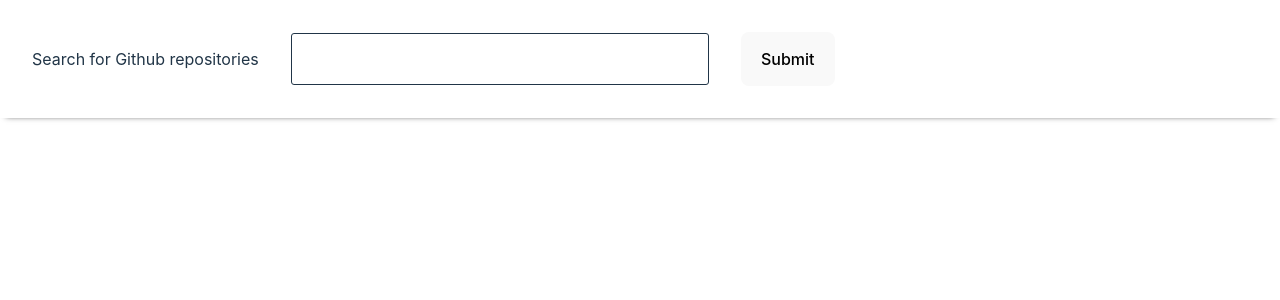
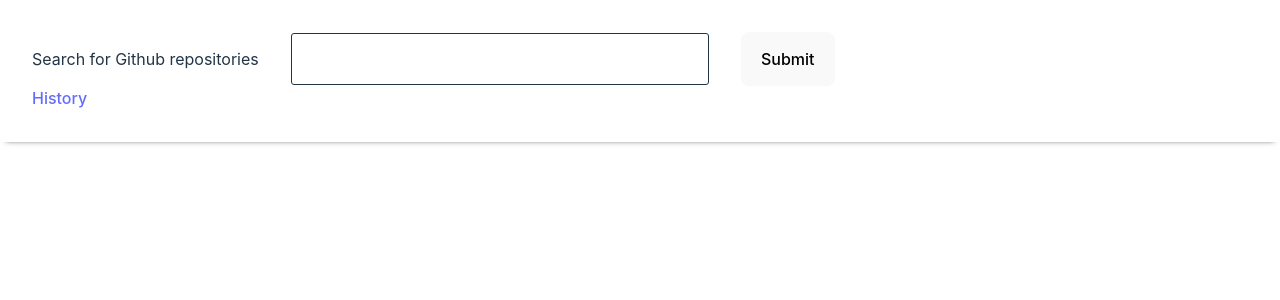
Before and after one commit to thabemmz/github-search-assignment, a React (Vite) app: page / in a window 1280 px wide. Shown: the top 300 px of the page. Built offline with nearby package versions, Linux system fonts and the light colour scheme.

Commit message:
Add superbasic routing between history and search

```diff
--- a/package.json
+++ b/package.json
@@ -12,8 +12,11 @@
   "dependencies": {
     "@octokit/rest": "^20.0.2",
     "@octokit/types": "^12.0.0",
+    "@types/react-router": "^5.1.20",
     "react": "^18.2.0",
-    "react-dom": "^18.2.0"
+    "react-dom": "^18.2.0",
+    "react-router": "^6.16.0",
+    "react-router-dom": "^6.16.0"
   },
   "devDependencies": {
     "@types/react": "^18.2.15",
--- /dev/null
+++ b/src/pages/history/index.tsx
@@ -0,0 +1,20 @@
+import React from 'react'
+import {Link} from "react-router-dom";
+import {SearchResults} from "../search/components/SearchResults";
+
+export const History: React.FC = (): React.JSX.Element => {
+  return (
+    <>
+      <h1>History</h1>
+      <Link to={'/'}>Back to live search</Link>
+      <div>
+        <ul>
+          <li>Old item</li>
+        </ul>
+      </div>
+      <div>
+        <SearchResults results={queryResult.results} />
+      </div>
+    </>
+  )
+}
--- a/src/pages/search/index.tsx
+++ b/src/pages/search/index.tsx
@@ -8,6 +8,7 @@ import {QueryContext} from '../../providers/QueryProvider'
 import {Octokit} from "@octokit/rest";
 import {SortFieldEnum,SortDirectionEnum, State, FilterFieldEnum} from "../../providers/QueryProvider/types.ts";
 import styles from './styles.module.css'
+import {Link} from "react-router-dom";
 
 const octokit = new Octokit({
   userAgent: 'github-search-assignment v1.0.0'
@@ -112,6 +113,7 @@ function Search() {
       <div className={styles.searchbar}>
         <SearchBar isLoading={isLoading} />
         {hadError && (<p>{queryResult.error}</p>)}
+        <Link to={'/history'}>History</Link>
       </div>
       {hadSuccess && (
         <div className={styles.results}>
```
Also changed, not shown: src/main.tsx (+17 -1 lines), src/utils/indexeddb.ts (added), 1 other file (tests, documents, lock files or other folders).
